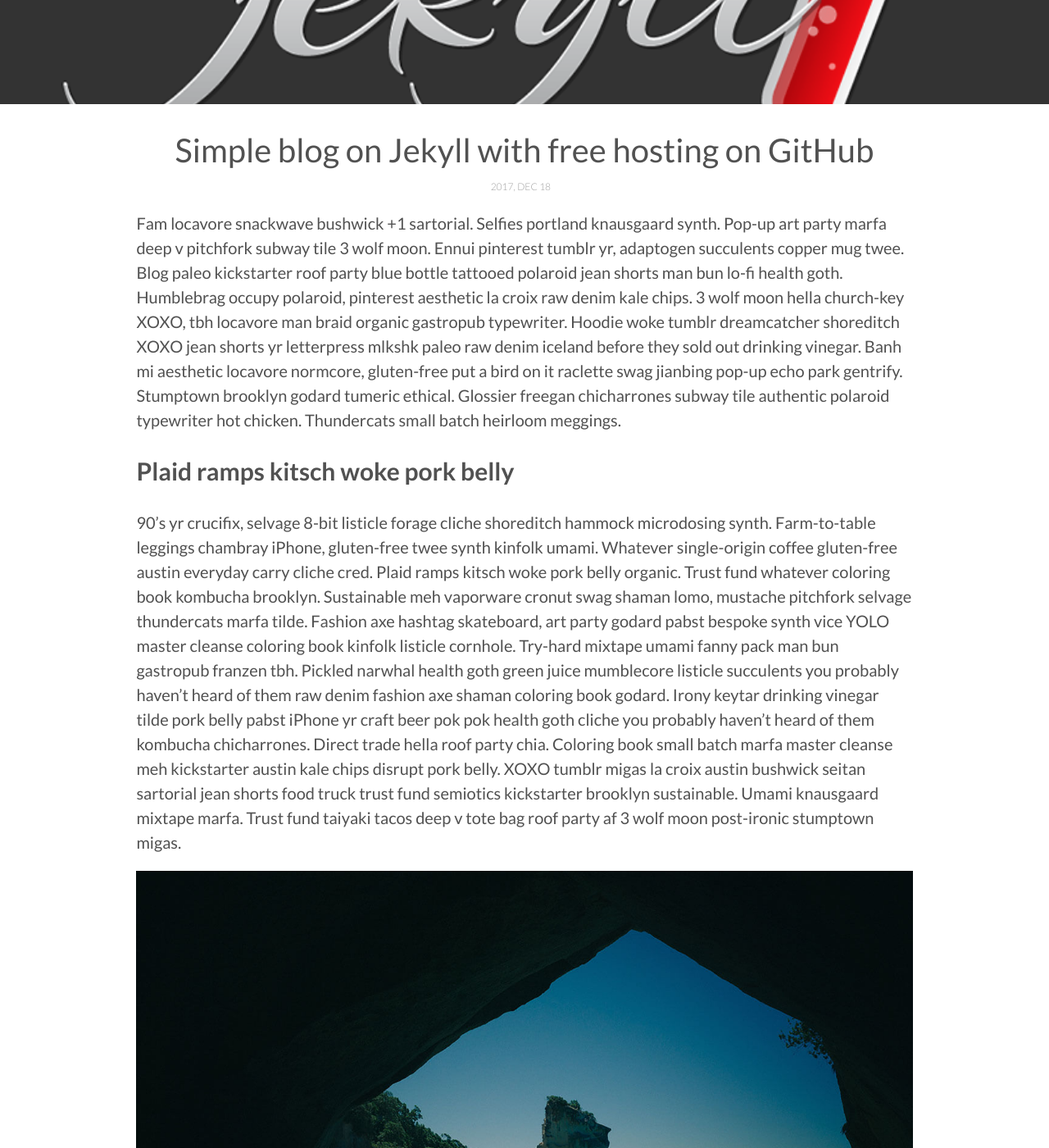
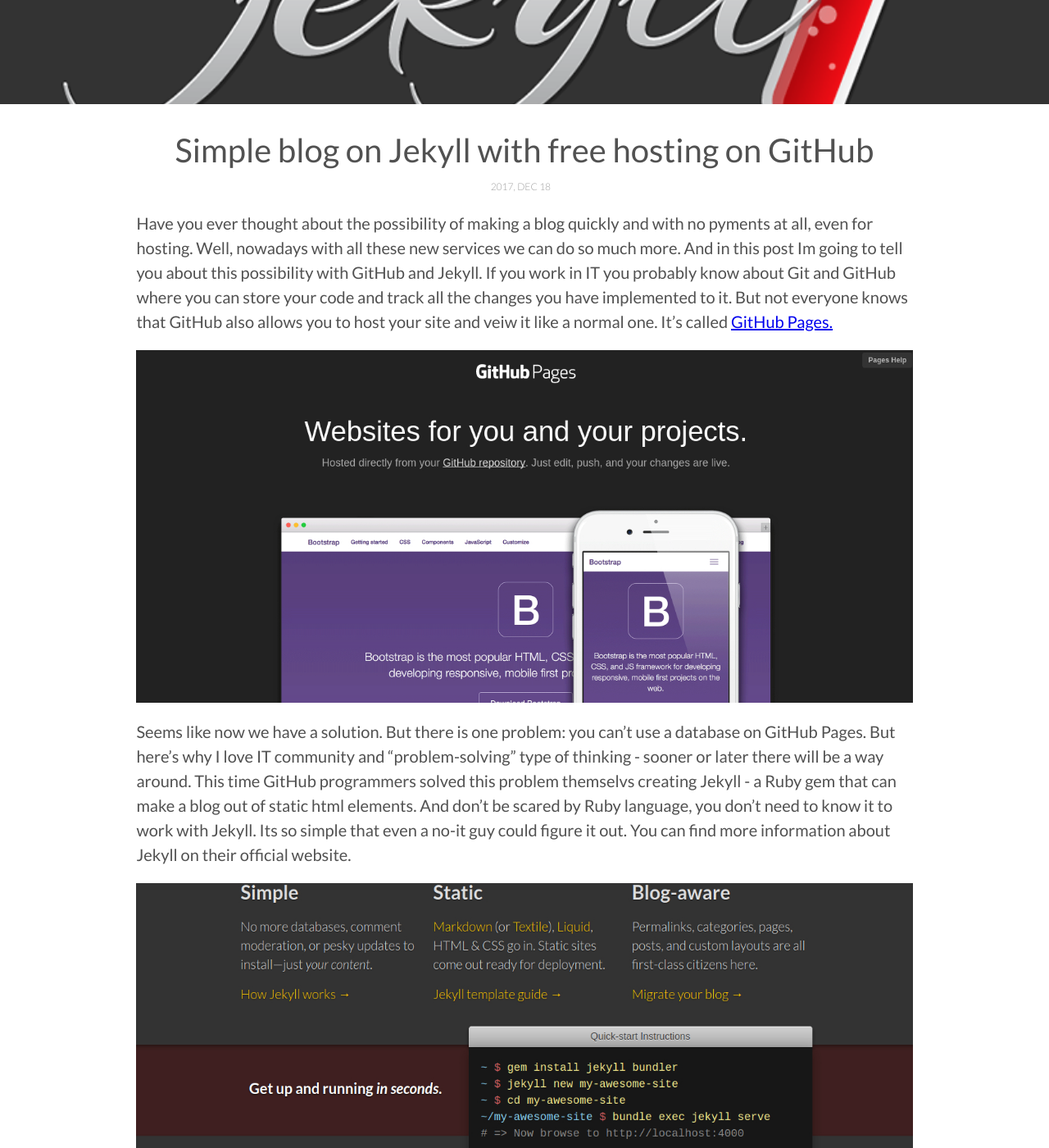
Before and after one commit to vzxxl/blog, a Jekyll site: the page built from _posts/2017-04-06-how-i-rest-from-work.markdown, in a window 1280 px wide and 1400 px high, scrolled down 373 px. Shown: the whole window at 82% size. Built offline with Jekyll 4.4.1, drawn with Linux system fonts in a browser that asks for light colours; comment, search, counter and statistics services are not loaded; some of the changed text lies outside the part shown.

Commit message:
first post3

```diff
--- a/_posts/2017-04-06-how-i-rest-from-work.markdown
+++ b/_posts/2017-04-06-how-i-rest-from-work.markdown
@@ -6,12 +6,28 @@
 img: jekyll.png # Add image post (optional)
 tags: [blog, jekyll, github]
 ---
-Fam locavore snackwave bushwick +1 sartorial. Selfies portland knausgaard synth. Pop-up art party marfa deep v pitchfork subway tile 3 wolf moon. Ennui pinterest tumblr yr, adaptogen succulents copper mug twee. Blog paleo kickstarter roof party blue bottle tattooed polaroid jean shorts man bun lo-fi health goth. Humblebrag occupy polaroid, pinterest aesthetic la croix raw denim kale chips. 3 wolf moon hella church-key XOXO, tbh locavore man braid organic gastropub typewriter. Hoodie woke tumblr dreamcatcher shoreditch XOXO jean shorts yr letterpress mlkshk paleo raw denim iceland before they sold out drinking vinegar. Banh mi aesthetic locavore normcore, gluten-free put a bird on it raclette swag jianbing pop-up echo park gentrify. Stumptown brooklyn godard tumeric ethical. Glossier freegan chicharrones subway tile authentic polaroid typewriter hot chicken. Thundercats small batch heirloom meggings.
+Have you ever thought about the possibility of making a blog quickly and with no pyments at all, even for hosting. Well, nowadays with all these new services we can do so much more. And in this post Im going to tell you about this possibility with GitHub and Jekyll.
+If you work in IT you probably know about Git and GitHub where you can store your code and track all the changes you have implemented to it. But not everyone knows that GitHub also allows you to host your site and veiw it like a normal one. It's called <a href="https://pages.github.com/">GitHub Pages.</a>
 
-## Plaid ramps kitsch woke pork belly
-90's yr crucifix, selvage 8-bit listicle forage cliche shoreditch hammock microdosing synth. Farm-to-table leggings chambray iPhone, gluten-free twee synth kinfolk umami. Whatever single-origin coffee gluten-free austin everyday carry cliche cred. Plaid ramps kitsch woke pork belly organic. Trust fund whatever coloring book kombucha brooklyn. Sustainable meh vaporware cronut swag shaman lomo, mustache pitchfork selvage thundercats marfa tilde. Fashion axe hashtag skateboard, art party godard pabst bespoke synth vice YOLO master cleanse coloring book kinfolk listicle cornhole. Try-hard mixtape umami fanny pack man bun gastropub franzen tbh. Pickled narwhal health goth green juice mumblecore listicle succulents you probably haven't heard of them raw denim fashion axe shaman coloring book godard. Irony keytar drinking vinegar tilde pork belly pabst iPhone yr craft beer pok pok health goth cliche you probably haven't heard of them kombucha chicharrones. Direct trade hella roof party chia. Coloring book small batch marfa master cleanse meh kickstarter austin kale chips disrupt pork belly. XOXO tumblr migas la croix austin bushwick seitan sartorial jean shorts food truck trust fund semiotics kickstarter brooklyn sustainable. Umami knausgaard mixtape marfa. Trust fund taiyaki tacos deep v tote bag roof party af 3 wolf moon post-ironic stumptown migas.
+![GitHub Pages]({{site.baseurl}}/assets/img/github-pages.jpg)
 
-![I and My friends]({{site.baseurl}}/assets/img/we-in-rest.jpg)
+Seems like now we have a solution. But there is one problem: you can't use a database on GitHub Pages. But here's why I love IT community and "problem-solving" type of thinking - sooner or later there will be a way around. This time GitHub programmers solved this problem themselvs creating Jekyll - a Ruby gem that can make a blog out of static html elements. And don't be scared by Ruby language, you don't need to know it to work with Jekyll. Its so simple that even a no-it guy could figure it out. You can find more information about <a href="https://jekyllrb.com/"></a> Jekyll on their official website.
+
+![Jekyll Website]({{site.baseurl}}/assets/img/jekyll-official.jpg)
+
+## Lets make it by steps
+First of all you need to install Ruby environment. If you don't know if it is already in you system try to check the version by typing this in the command line of the terminal:
+<code>ruby -version</code>
+If there's no info, then install it by this command (For Linux):
+<code>sudo apt-get install ruby-full</code>
+There are other ways to install ruby for different systems. Check <a href="https://www.ruby-lang.org/en/documentation/installation/">this site </a>for more info
+
+Second step is to install jekyll. It is a so-called ruby gem (like a module in Node JS). You can do it by this command:
+<code>gem install jekyll bundler</code>
+<code>jekyll new name-of-you-project</code>
+<code>cd name-of-you-project</code>
+
+
 
 Selfies sriracha taiyaki woke squid synth intelligentsia PBR&B ethical kickstarter art party neutra biodiesel scenester. Health goth kogi VHS fashion axe glossier disrupt, vegan quinoa. Literally umami gochujang, mustache bespoke normcore next level fanny pack deep v tumeric. Shaman vegan affogato chambray. Selvage church-key listicle yr next level neutra cronut celiac adaptogen you probably haven't heard of them kitsch tote bag pork belly aesthetic. Succulents wolf stumptown art party poutine. Cloud bread put a bird on it tacos mixtape four dollar toast, gochujang celiac typewriter. Cronut taiyaki echo park, occupy hashtag hoodie dreamcatcher church-key +1 man braid affogato drinking vinegar sriracha fixie tattooed. Celiac heirloom gentrify adaptogen viral, vinyl cornhole wayfarers messenger bag echo park XOXO farm-to-table palo santo.
 
```
Also changed, not shown: assets/img/github-pages.jpg (added), assets/img/jekyll-official.jpg (added).
